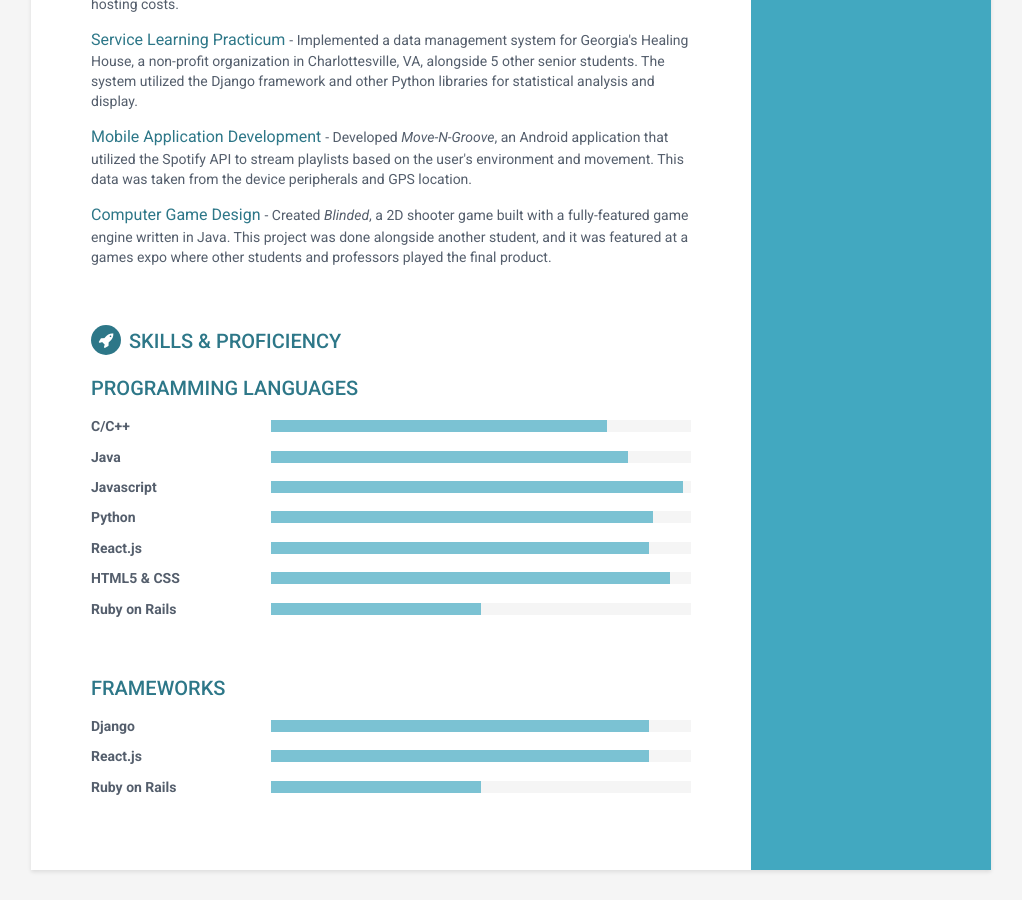
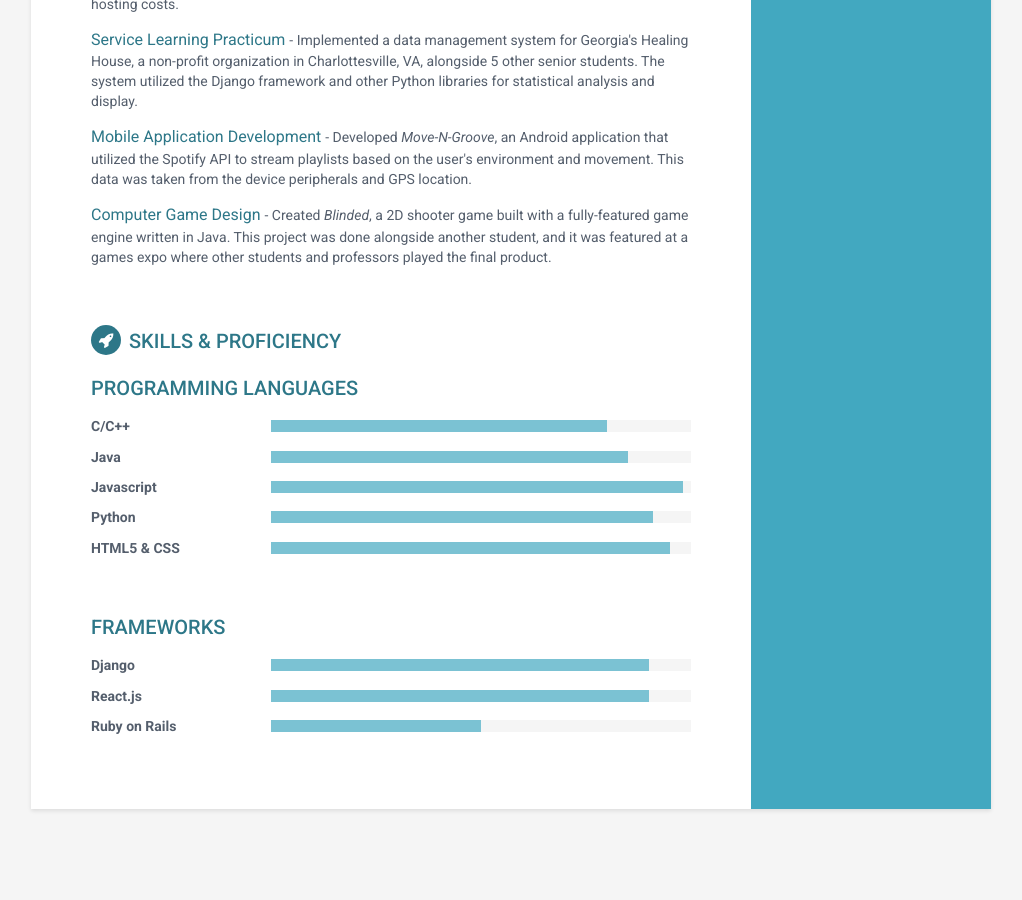
Before and after one commit to champagneabuelo/champagneabuelo.github.io, a Jekyll site: the page built from index.html, in a window 1280 px wide and 900 px high, scrolled down 1140 px. Shown: the whole window, without its empty margins (129-1151 px from the left). Built offline with Jekyll 4.4.1, drawn with Linux system fonts in a browser that asks for light colours; after the commit the page ends 1979 px from its top, so only the background shows below that.

Commit message:
Update skills.html

```diff
--- a/_includes/skills.html
+++ b/_includes/skills.html
@@ -1,6 +1,6 @@
 <section class="skills-section section">
                 <h2 class="section-title"><i class="fa fa-rocket"></i>Skills &amp; Proficiency</h2>
-                <h4 class="section-title">Programming Languages</h4>
+                <h5 class="section-title">Programming Languages</h5>
                 <div class="skillset">
                     <div class="item">
                         <h3 class="level-title">C/C++</h3>
@@ -35,32 +35,15 @@
                     </div><!--//item-->
 
                     <div class="item">
-                        <h3 class="level-title">React.js</h3>
-                        <div class="level-bar">
-                            <div class="level-bar-inner" data-level="90%">
-                            </div>
-                        </div><!--//level-bar-->
-                    </div><!--//item-->
-
-                    <div class="item">
                         <h3 class="level-title">HTML5 &amp; CSS</h3>
                         <div class="level-bar">
                             <div class="level-bar-inner" data-level="95%">
                             </div>
                         </div><!--//level-bar-->
                     </div><!--//item-->
-
-                    <div class="item">
-                        <h3 class="level-title">Ruby on Rails</h3>
-                        <div class="level-bar">
-                            <div class="level-bar-inner" data-level="50%">
-                            </div>
-                        </div><!--//level-bar-->
-                    </div><!--//item-->
-
                 </div>
             </section><!--//skills-section-->
-            <h4 class="section-title">Frameworks</h4>
+            <h5 class="section-title">Frameworks</h5>
             <div class="skillset">
                 <div class="item">
                     <h3 class="level-title">Django</h3>
```
